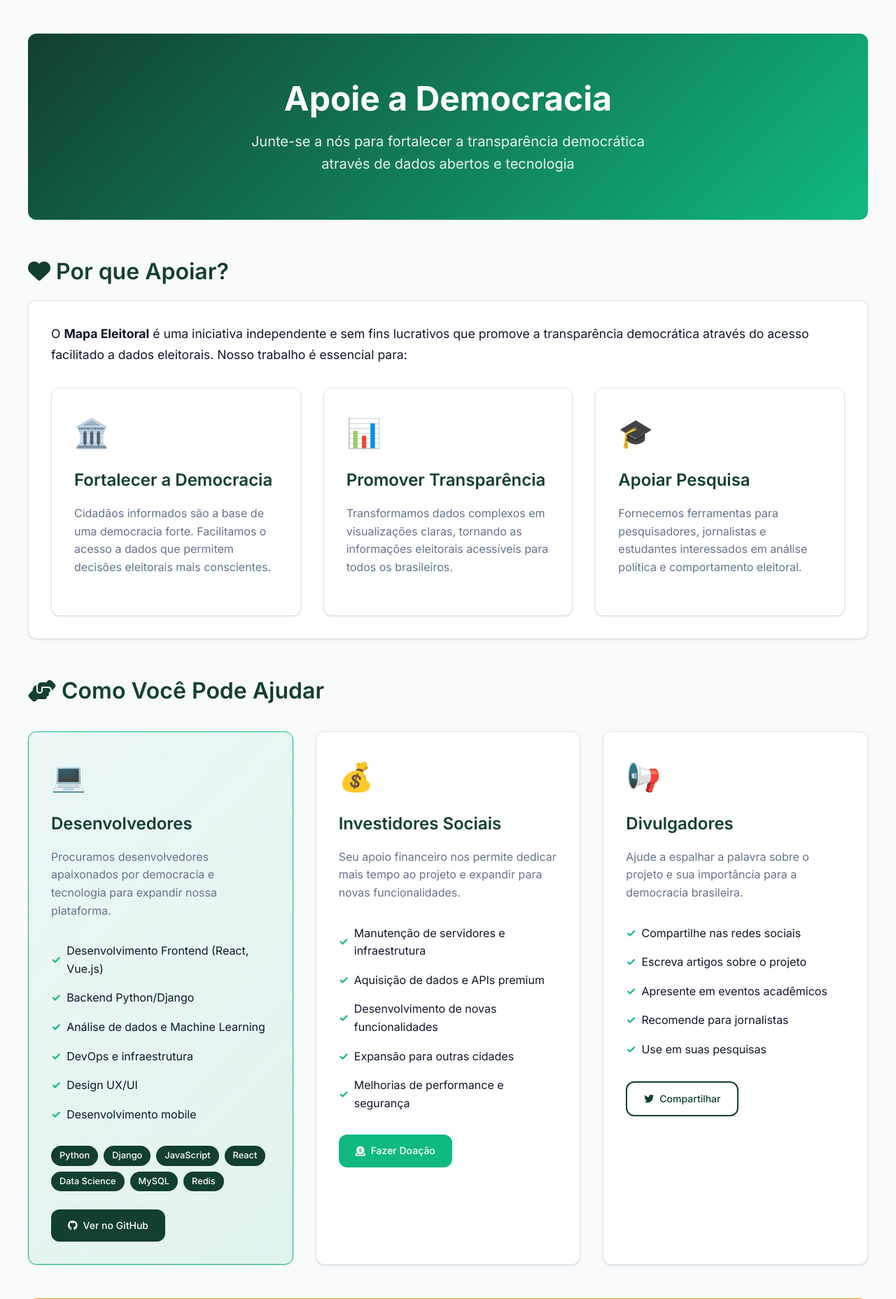
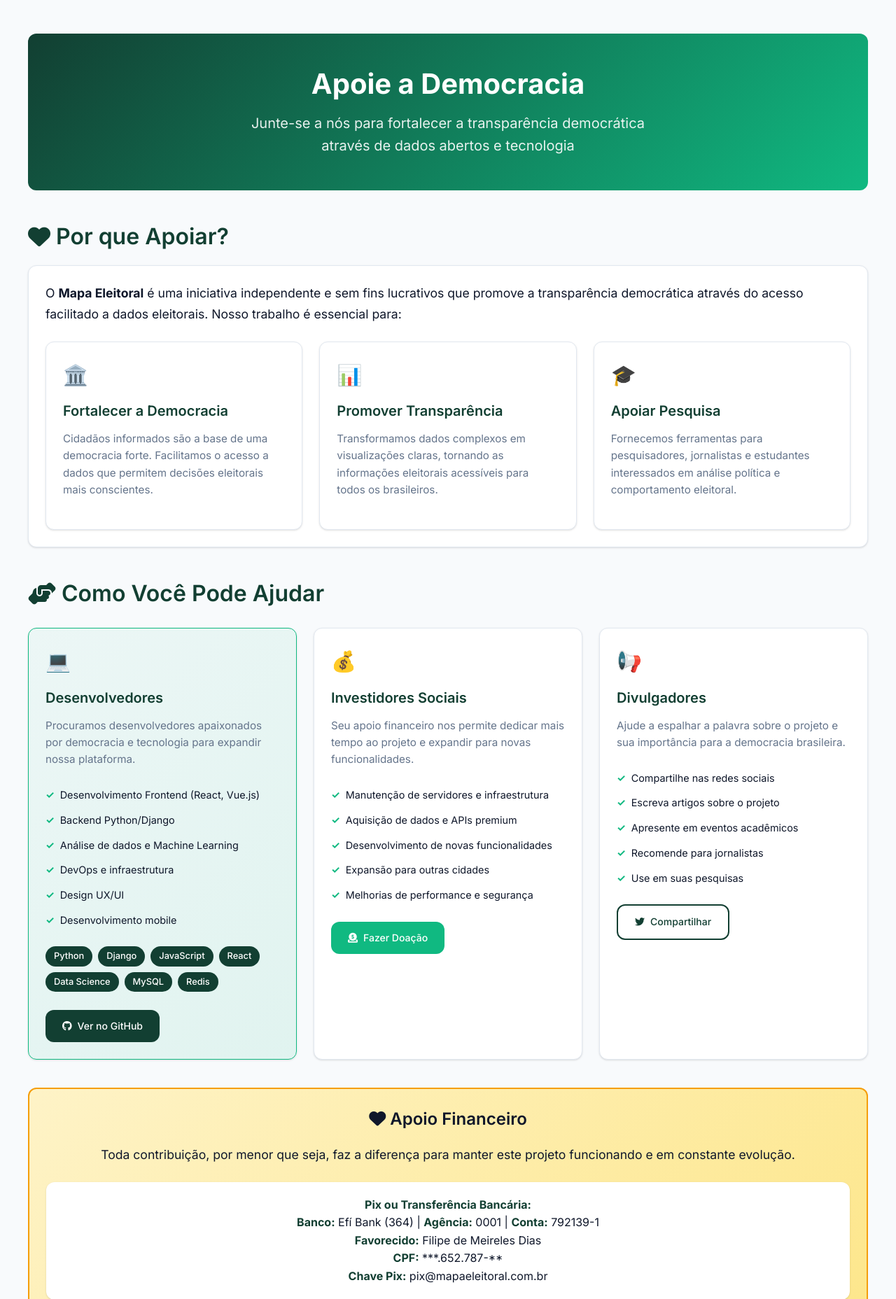
Before and after one commit to Mapa-Eleitoral/siteDjangoEnv5, a Django app: page /apoio/ in a window 1280 px wide. Shown: the part 110-1966 px from the top of the page at 70% size. Run offline with Django 5.2, Linux system fonts and the light colour scheme.

Commit message:
feat: Implement v5 features - Projeto and Apoio pages with minimalist design
- Add new navigation pages: Projeto and Apoio
- Create projeto.html with detailed project information
- Create apoio.html with support options for developers and investors
- Add corresponding views (projeto_view, apoio_view) and URLs
- Update home.html navigation menu with new tabs
- Apply minimalist design with reduced card and icon sizes
- Update README.md with v5 features and improvements
- Update v5.md roadmap with implementation details

🤖 Generated with Claude Code (https://claude.ai/code)

Co-Authored-By: Claude <noreply@anthropic.com>

```diff
--- a/siteDjangoProject/mapa_eleitoral/templates/apoio.html
+++ b/siteDjangoProject/mapa_eleitoral/templates/apoio.html
@@ -150,15 +150,15 @@
 
         .hero-section {
             text-align: center;
-            padding: 4rem 0;
+            padding: 3rem 0;
             background: linear-gradient(135deg, var(--primary), var(--success));
             color: white;
-            margin-bottom: 3rem;
+            margin-bottom: 2.5rem;
             border-radius: var(--radius);
         }
 
         .hero-title {
-            font-size: 3rem;
+            font-size: 2.5rem;
             font-weight: 700;
             margin-bottom: 1rem;
             line-height: 1.2;
@@ -172,7 +172,7 @@
         }
 
         .section {
-            margin-bottom: 3rem;
+            margin-bottom: 2.5rem;
         }
 
         .section-title {
@@ -187,7 +187,7 @@
 
         .section-content {
             background: var(--surface);
-            padding: 2rem;
+            padding: 1.5rem;
             border-radius: var(--radius);
             box-shadow: var(--shadow);
             border: 1px solid var(--border);
@@ -201,14 +201,14 @@
 
         .support-grid {
             display: grid;
-            grid-template-columns: repeat(auto-fit, minmax(350px, 1fr));
-            gap: 2rem;
-            margin-top: 2rem;
+            grid-template-columns: repeat(auto-fit, minmax(280px, 1fr));
+            gap: 1.5rem;
+            margin-top: 1.5rem;
         }
 
         .support-card {
             background: var(--surface);
-            padding: 2rem;
+            padding: 1.5rem;
             border-radius: var(--radius);
             box-shadow: var(--shadow);
             border: 1px solid var(--border);
@@ -227,8 +227,8 @@
         }
 
         .support-icon {
-            font-size: 2.5rem;
-            margin-bottom: 1rem;
+            font-size: 1.8rem;
+            margin-bottom: 0.75rem;
             display: block;
         }
 
@@ -245,28 +245,30 @@
         }
 
         .support-title {
-            font-size: 1.5rem;
+            font-size: 1.25rem;
             font-weight: 600;
             color: var(--primary);
-            margin-bottom: 1rem;
+            margin-bottom: 0.75rem;
         }
 
         .support-description {
             color: var(--text-secondary);
             line-height: 1.6;
-            margin-bottom: 1.5rem;
+            margin-bottom: 1.25rem;
+            font-size: 0.95rem;
         }
 
         .support-list {
             list-style: none;
-            margin-bottom: 1.5rem;
+            margin-bottom: 1.25rem;
         }
 
         .support-list li {
-            padding: 0.5rem 0;
+            padding: 0.4rem 0;
             display: flex;
             align-items: center;
             gap: 0.5rem;
+            font-size: 0.9rem;
         }
 
         .support-list li::before {
@@ -325,7 +327,7 @@
         .contact-info {
             background: linear-gradient(135deg, var(--primary), var(--primary-dark));
             color: white;
-            padding: 2rem;
+            padding: 1.5rem;
             border-radius: var(--radius);
             text-align: center;
             margin: 2rem 0;
@@ -362,7 +364,7 @@
         .donation-section {
             background: linear-gradient(135deg, #fef3c7, #fde68a);
             border: 2px solid var(--warning);
-            padding: 2rem;
+            padding: 1.5rem;
             border-radius: var(--radius);
             text-align: center;
         }
@@ -376,7 +378,7 @@
 
         .donation-info {
             background: white;
-            padding: 1.5rem;
+            padding: 1.25rem;
             border-radius: var(--radius);
             margin: 1rem 0;
             box-shadow: var(--shadow);
@@ -405,14 +407,14 @@
         .testimonial {
             background: linear-gradient(135deg, #f0f9ff, #e0f2fe);
             border-left: 4px solid var(--primary);
-            padding: 1.5rem;
+            padding: 1.25rem;
             margin: 2rem 0;
             border-radius: var(--radius);
         }
 
         .testimonial-text {
             font-style: italic;
-            font-size: 1.1rem;
+            font-size: 1rem;
             color: var(--text-secondary);
             margin-bottom: 1rem;
         }
```
Also changed, not shown: siteDjangoProject/mapa_eleitoral/templates/projeto.html (+18 -17 lines), .claude/settings.local.json, README.md, siteDjangoProject/mapa_eleitoral/views.py (line endings or trailing spaces), siteDjangoProject/siteDjango/settings.py (line endings or trailing spaces), v5.md (line endings or trailing spaces), 1 other file.
